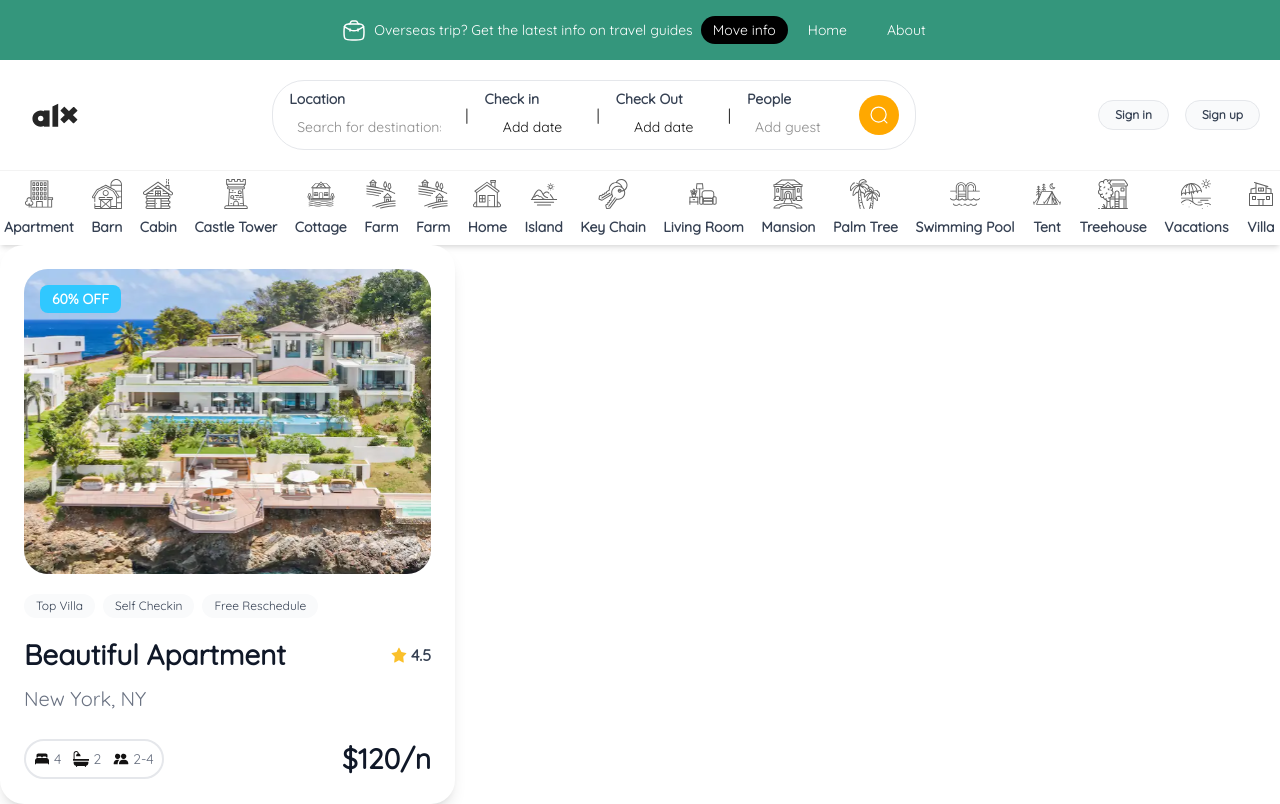
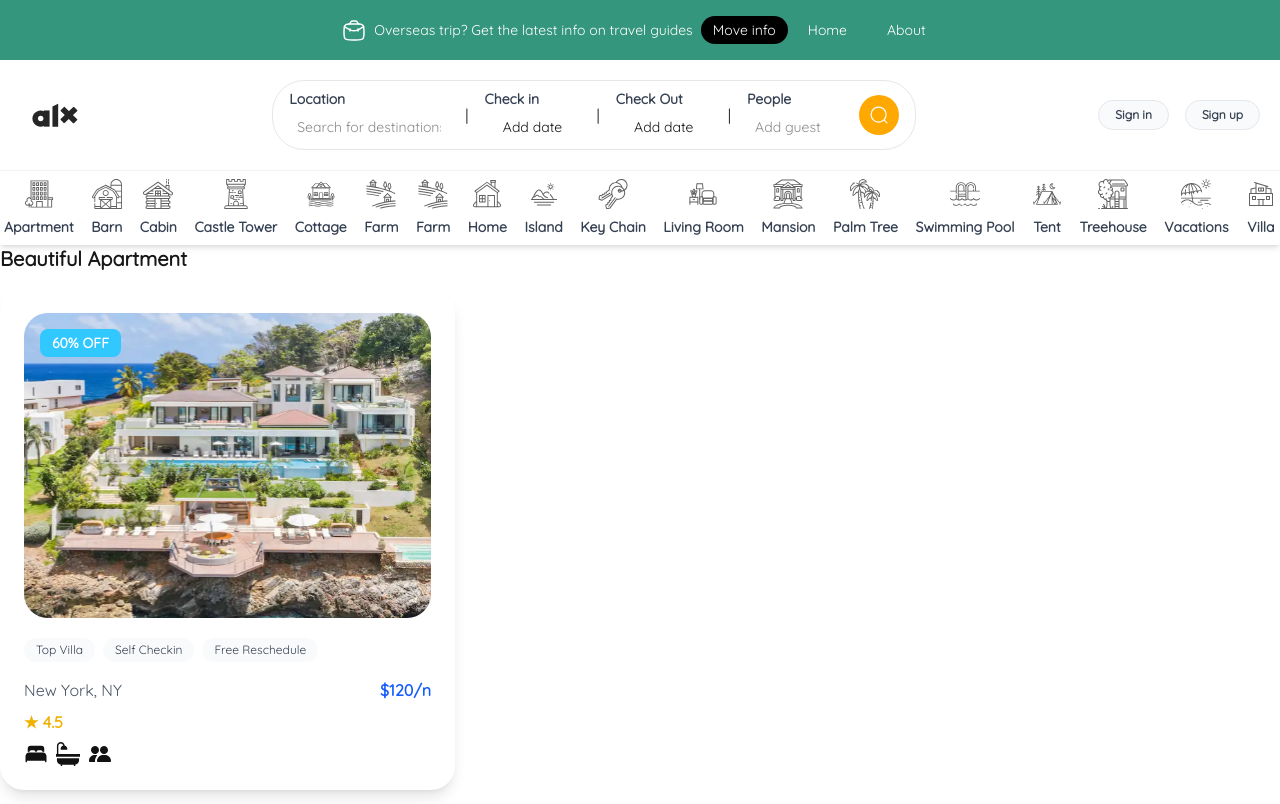
Before and after one commit to eyumazi/alx-project-0x02-setup, a Next.js app in the folder alx-project-0x02/: page /home in a window 1280 px wide. Shown: the top 804 px of the page. Built offline with nearby package versions, Linux system fonts and the light colour scheme.

Commit message:
updated Card.tsx

```diff
--- a/alx-project-0x02/components/common/Card.tsx
+++ b/alx-project-0x02/components/common/Card.tsx
@@ -1,33 +1,26 @@
-import type { CardProps } from "@/interfaces";
+import type { CardProps} from "@/interfaces";
 import Image from "next/image";
 
-const Card: React.FC<CardProps> = ({
-  title,
-  location,
-  price,
-  rating,
-  content,
-  imageUrl,
-  iconsUrl,
-}) => {
+const Card: React.FC<CardProps> = ({ title, contents }) => {
   return (
-    <div className="card-container flex flex-col p-6 w-[455px] bg-white rounded-3xl shadow-lg">
+    <div className="card-list">
+      <h2 className="font-bold text-xl mb-4">{title}</h2>
+      {contents.map((item, idx) => (
+        <div key={idx} className="card-container flex flex-col p-6 w-[455px] bg-white rounded-3xl shadow-lg mb-6">
           <div className="absolute bg-[#30c8ff] text-white font-bold px-3 py-1 rounded-lg text-sm ml-4 mt-4 z-10">
             60% OFF
           </div>
-
           <div className="image-wrapper relative">
             <Image
-          src={imageUrl}
+              src={item.imageUrl}
               alt="Property Image"
               width={455}
               height={305}
               className="property-image rounded-3xl object-cover mb-5 w-full h-[305px]"
             />
           </div>
-
           <div className="reviews-container flex gap-2 mb-4">
-        {content.map((review) => (
+            {item.reviews.map((review) => (
               <div
                 key={review}
                 className="flex bg-gray-50 px-3 py-1 rounded-full items-center"
@@ -38,54 +31,20 @@ const Card: React.FC<CardProps> = ({
               </div>
             ))}
           </div>
-
-      <div className="title-section flex justify-between items-center mb-2">
-        <h2 className="property-title font-[Quicksand] font-semibold text-[28px] text-gray-900">
-          {title}
-        </h2>
-        <div className="rating-container flex items-center gap-1">
-          <Image
-            src="/assets/Icons/Star 2.svg"
-            alt="Star rating"
-            width={16}
-            height={16}
-            className="star-icon"
-          />
-          <span className="rating-value font-[600] text-gray-700">
-            {rating}
-          </span>
+            <div className="flex justify-between items-center mb-2">
+              <span className="location text-gray-600">{item.location}</span>
+              <span className="price text-blue-600 font-bold">{item.price}</span>
+            </div>
+            <div className="flex items-center mb-2">
+              <span className="rating text-yellow-500 font-bold mr-2">★ {item.rating}</span>
+            </div>
+            <div className="flex gap-2">
+              {item.iconsUrl.map((icon) => (
+                <Image key={icon} src={icon} alt="icon" width={24} height={24} />
+              ))}
             </div>
         </div>
-
-      {/* Location - Added proper spacing */}
-      <p className="location-text font-[Quicksand] font-medium text-[20px] text-gray-500 mb-6">
-        {location}
-      </p>
-
-      {/* Amenities and Price - Restructured to match Figma */}
-      <div className="footer-section flex justify-between items-center">
-        <div className="amenities-container flex space-x-3 border-2 p-2 rounded-4xl border-gray-200">
-          {iconsUrl.map((icon) => (
-            <div key={icon} className="amenity-item flex items-center gap-1">
-              <Image
-                src={icon}
-                alt=""
-                width={16}
-                height={16}
-                className="amenity-icon"
-              />
-              <span className="amenity-value text-sm text-gray-500">
-                {icon.includes("bed") && "4"}
-                {icon.includes("bathtub") && "2"}
-                {icon.includes("people") && "2-4"}
-              </span>
-            </div>
       ))}
-        </div>
-        <div className="price-container font-semibold text-[28px] text-gray-900">
-          {price}
-        </div>
-      </div>
     </div>
   );
 };
--- a/alx-project-0x02/pages/home.tsx
+++ b/alx-project-0x02/pages/home.tsx
@@ -1,23 +1,29 @@
-import React from 'react'
+import React from "react";
 import Card from "@/components/common/Card";
+
+const cardContents = [
+  {
+    location: "New York, NY",
+    price: "$120/n",
+    rating: 4.5,
+    reviews: ["Top Villa", "Self Checkin", "Free Reschedule"],
+    imageUrl: "/assets/listing images/List 1.svg",
+    iconsUrl: [
+      "/assets/Icons/bed 1.svg",
+      "/assets/Icons/bathtub 1.svg",
+      "/assets/Icons/people 1.svg",
+    ],
+  },
+  // Add more card objects here if needed
+];
+
 export const Home = () => {
   return (
     <div>
-      <Card
-        title="Beautiful Apartment"
-        location="New York, NY"
-        price="$120/n"
-        rating={4.5}
-        content={["Top Villa", "Self Checkin", "Free Reschedule"]}
-        imageUrl="/assets/listing images/List 1.svg"
-        iconsUrl={[
-          "/assets/Icons/bed 1.svg",
-          "/assets/Icons/bathtub 1.svg",
-          "/assets/Icons/people 1.svg",
-        ]}
-      />
+      <Card title="Beautiful Apartment" contents={cardContents} />
       <div>home Page</div>
     </div>
   );
-}
+};
+
 export default Home;
--- a/alx-project-0x02/pages/index.tsx
+++ b/alx-project-0x02/pages/index.tsx
@@ -1,23 +1,28 @@
 import Card from "@/components/common/Card";
 import "../styles/globals.css";
 import Button from "@/components/layout/Button";
+
 export default function Home() {
+  const cardContents = [
+    {
+      location: "New York, NY",
+      price: "$120/n",
+      rating: 4.5,
+      reviews: ["Top Villa", "Self Checkin", "Free Reschedule"],
+      imageUrl: "/assets/listing images/List 1.svg",
+      iconsUrl: [
+        "/assets/Icons/bed 1.svg",
+        "/assets/Icons/bathtub 1.svg",
+        "/assets/Icons/people 1.svg",
+      ],
+    },
+    // Add more card objects here if needed
+  ];
+
   return (
     <div>
       <br />
-      <Card
-        title="Beautiful Apartment"
-        location="New York, NY"
-        price="$120/n"
-        rating={4.5}
-        reviews={["Top Villa", "Self Checkin", "Free Reschedule"]}
-        imageUrl="/assets/listing images/List 1.svg"
-        iconsUrl={[
-          "/assets/Icons/bed 1.svg",
-          "/assets/Icons/bathtub 1.svg",
-          "/assets/Icons/people 1.svg",
-        ]}
-      />
+      <Card title="Beautiful Apartment" contents={cardContents} />
       <div className="mt-10"></div>
       <Button
         label="Click me"
```
Also changed, not shown: alx-project-0x02/interfaces/index.ts (+7 -3 lines). Lines whose indentation alone changed are shown as unchanged.
